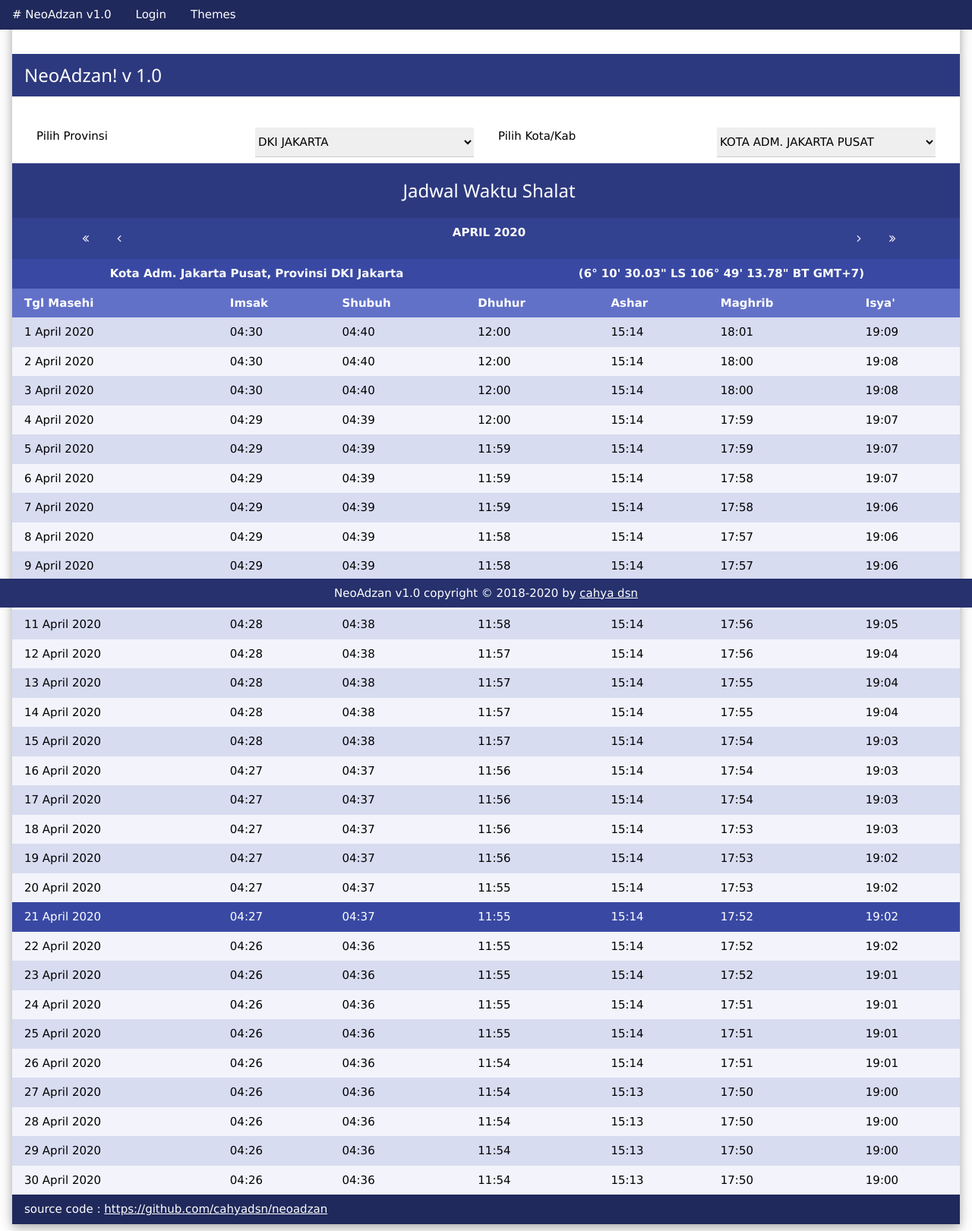
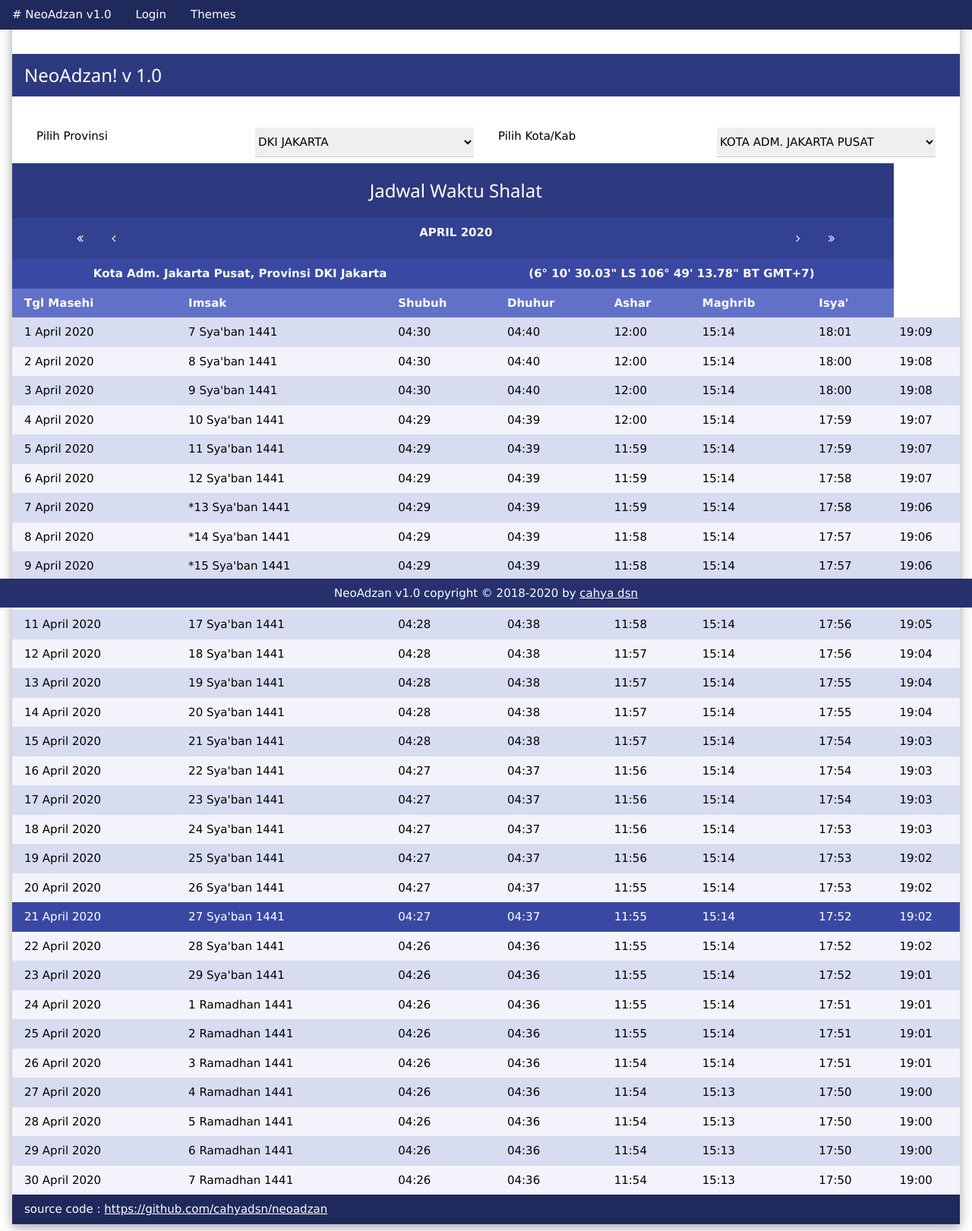
Before and after one commit to cahyadsn/neoadzan, a PHP site: page / in a window 1280 px wide. Shown: the top 1621 px of the page at 76% size. Run offline with PHP 8.4, Linux system fonts and the light colour scheme; data comes from the database, SQL or seed files in the repository.

Commit message:
update v1.0.2
Penambahan tampilan untuk tanggal hijriah

```diff
--- a/inc/NeoAdzan.php
+++ b/inc/NeoAdzan.php
@@ -6,7 +6,7 @@ filename : NeoAdzan.php
 package  : /cahyadsn/neoadzan
 purpose  :
 create   : 2018/05/08
-last edit: 2018/05/19
+last edit: 200421,180519
 author   : cahya dsn
 ================================================================================
 This program is free software; you can redistribute it and/or modify it under the
@@ -17,14 +17,18 @@ This program is distributed in the hope that it will be useful, but WITHOUT ANY
 WARRANTY; without even the implied warranty of MERCHANTABILITY or FITNESS FOR
 A PARTICULAR PURPOSE.  See the GNU General Public License for more details.
 
-copyright (c) 2018 by cahya dsn; cahyadsn@gmail.com
+copyright (c) 2018-2020 by cahya dsn; cahyadsn@gmail.com
 ================================================================================*/
 include "TimeTraits.php";
 include "TrigonometriTraits.php";
+include "HijriTraits.php";
 include "Adzan.php";
 
 class NeoAdzan extends Adzan
 {
+    use HijriTraits;
+
+    var $nama_bulan_hijriah=array("DZUL HIJJAH","MUHARRAM","SHAFAR","RABI'UL AWAL","RABI'UL AKHIR","JUMADIL AWAL","JUMADIL AKHIR","RAJAB","SYA'BAN","RAMADHAN","SYAWWAL","DZUL QA'DAH","DZUL HIJJAH");
 
 	var $nama_bulan_masehi=array("Desember","Januari","Februari","Maret","April","Mei","Juni","Juli","Agustus","September","Oktober","November","Desember");
 	var $add=0;
@@ -89,9 +93,37 @@ class NeoAdzan extends Adzan
 		$this->bln_hijriah=$bln_hijriah;
 	}
 
-	public function setYearH($thn_hijriah=1439)
+	public function setYearH($thn_hijriah=1441)
 	{
 		$this->thn_hijriah=$thn_hijriah;
+	}
+
+	public function checkDate($date,$before=false)
+	{
+		$h_date=$this->fromGregorianToHijri($date);
+		$this->tgl_hijriah=$h_date[1];
+		$m_before=$h_date[0];
+		$y_before=$h_date[2];
+		if($before){
+			if($h_date[0]-1==0){
+				$m_before=12;
+				$y_before=$h_date[2]-1;
+			}else{
+				$m_before=$h_date[0]-1;
+				$y_before=$h_date[2];
+			}
+		}
+		$this->setYearH($y_before);
+		$this->setMonthH($m_before);
+		return array(
+			date('Y',$this->nextMonth),
+			date('n',$this->nextMonth),
+			date('j',$this->nextMonth),
+			$this->thn_hijriah,
+			$this->bln_hijriah,
+			$this->tgl_hijriah,
+			$this->add
+		);
 	}
 
 	public function getSchedule($year='',$month=''){
@@ -100,14 +132,27 @@ class NeoAdzan extends Adzan
 		if(empty($month)) $month=date('n');
 		$date=strtotime(date($year.'-'.$month.'-1'));
 		$end_of_day=date('t', $date);
+        $bdate=date('Y-m-t',strtotime($year.'-'.$month.'-1 - 1 day'));
+		$sd=strtotime($year.'-'.$month.'-1');
+		$sd=strtotime($bdate);
+		$edate=date('Y-m-t',strtotime($year.'-'.$month.'-28'));
+		$emonth=date('t',strtotime($year.'-'.$month.'-28'));
+		$ed=strtotime($edate);
+        $hijri= $this->fromGregorianToHijri($date);
+        $r_e= $this->fromGregorianToHijri($ed);
 		$this->periode=strtoupper($this->nama_bulan_masehi[$month])." {$year}";
+        $this->rentang="({$hijri[1]} {$this->nama_bulan_hijriah[$hijri[0]]} {$hijri[2]} s.d. "
+					.($r_e[1])." {$this->nama_bulan_hijriah[$r_e[0]]} {$r_e[2]} )";
 		for($i=1;$i<=$end_of_day;$i++){
 			$times = $this->getPrayerTimes($date, $this->lat, $this->lng, $this->TZ);
 			$hari=date('w',$date);
 			$day = date('d F Y', $date);
 			$day2= "{$i} {$this->nama_bulan_masehi[$month]} {$year}";
+			$hijri= $this->fromGregorianToHijri($date);
+			$ayamul_bidh=(in_array($hijri[1],array(13,14,15)) && $hijri[0]!=9 && $hijri[0]!=12);
 			$result.="<tr class='".(date('Y-n-j')==$year.'-'.$month.'-'.$i?"w3-theme-d1":"w3-theme-l".($i%2==0?'5':'4'))."'>";
 			$result.="<td>{$day2}</td>";
+            $result.="<td class='w3-hide-small'>".($ayamul_bidh?"*":"")."{$hijri[1]} ".ucwords(strtolower($this->nama_bulan_hijriah[$hijri[0]]))." {$hijri[2]}</td>";
 			foreach($times as $k=>$t){
 				$result.=(!in_array($k,array(2,3,6))?"<td".($k==0?" class='w3-hide-small'":"").">{$t}</td>":"");
 			}
--- a/inc/neoadzan_ajax.php
+++ b/inc/neoadzan_ajax.php
@@ -5,7 +5,7 @@ BISMILLAAHIRRAHMAANIRRAHIIM - In the Name of Allah, Most Gracious, Most Merciful
 filename : neoadzan_ajax.php
 purpose  :
 create   : 2018/04/08
-last edit: 2018/04/08
+last edit: 200421,180408
 author   : cahya dsn
 ================================================================================
 This program is free software; you can redistribute it and/or modify it under the
@@ -16,7 +16,7 @@ This program is distributed in the hope that it will be useful, but WITHOUT ANY
 WARRANTY; without even the implied warranty of MERCHANTABILITY or FITNESS FOR
 A PARTICULAR PURPOSE.  See the GNU General Public License for more details.
 
-copyright (c) 202018 by cahya dsn; cahyadsn@gmail.com
+copyright (c) 2018-2020 by cahya dsn; cahyadsn@gmail.com
 ================================================================================*/
 include "db.php";
 include "NeoAdzan.php";
@@ -42,6 +42,7 @@ if (!empty($_POST['id'])){
 		'lng'=> $neoadzan->dms(abs($d->lng)).($d->lng>=0?' BT':' BB'),
 		'tz'=> ' '.($d->tz>=0?'+':'-').abs($d->tz),
 		'periode' => $neoadzan->periode,
+        'rentang' => $neoadzan->rentang,
 		'sch'=>$sch
 	);
     $r=array('status'=>true,'data'=>$data);
--- a/inc/neoadzan_js.php
+++ b/inc/neoadzan_js.php
@@ -5,7 +5,7 @@ BISMILLAAHIRRAHMAANIRRAHIIM - In the Name of Allah, Most Gracious, Most Merciful
 filename : neoadzan_js.php
 purpose  :
 create   : 2018/05/08
-last edit: 2018/05/16
+last edit: 200421,180516
 author   : cahya dsn
 ================================================================================
 This program is free software; you can redistribute it and/or modify it under the
@@ -16,7 +16,7 @@ This program is distributed in the hope that it will be useful, but WITHOUT ANY
 WARRANTY; without even the implied warranty of MERCHANTABILITY or FITNESS FOR
 A PARTICULAR PURPOSE.  See the GNU General Public License for more details.
 
-copyright (c) 2018 by cahya dsn; cahyadsn@gmail.com
+copyright (c) 2018-2020 by cahya dsn; cahyadsn@gmail.com
 ================================================================================*/
 session_start();
 header("Content-type: text/javascript");
@@ -104,6 +104,7 @@ $(document).ready(function(){
 					//console.log(d);
 					$('#sch').html(d.data.sch);
 					$('#periode').html(d.data.periode);
+                    $('#rentang').html(d.data.rentang);
 				}
 				$('div#preload').hide();
 			}
```
